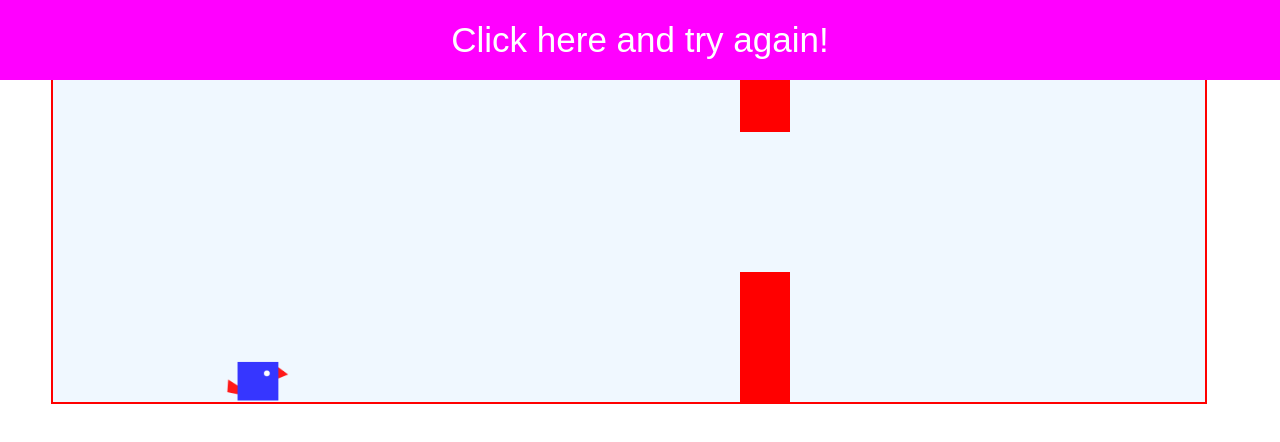
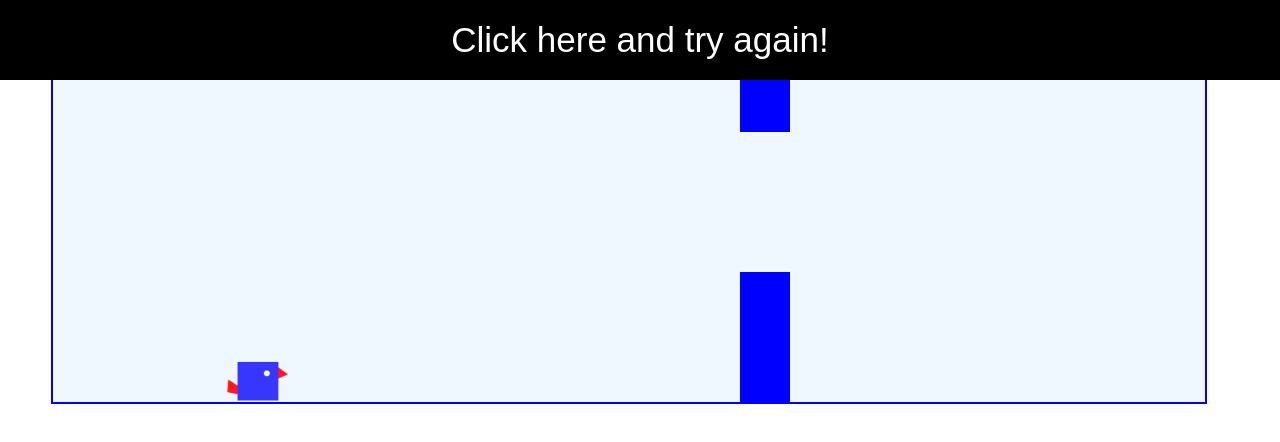
Before and after one commit to dev3105/tapbirds, a plain HTML site: page index.html in a window 1280 px wide. Shown: the top 442 px of the page. Drawn offline with Linux system fonts and the light colour scheme.

Commit message:
Update style.css

```diff
--- a/style.css
+++ b/style.css
@@ -8,7 +8,7 @@ body {
     position: relative;
     height: 400px;
     width: 90%;
-    border: 2px solid red;
+    border: 2px solid blue;
     background-color: aliceblue;
     margin-left: 4%;
     overflow: hidden;
@@ -29,7 +29,7 @@ body {
     position: absolute;
     height: 130px;
     width: 50px;
-    background-color: red;
+    background-color: blue;
     right: -50px;
 }
 
@@ -51,7 +51,7 @@ body {
     top: 0;
     width: 100%;
     padding: 20px;
-    background-color: fuchsia;
+    background-color: black;
     color: white;
     font-size: 35px;
     border: none;
```
